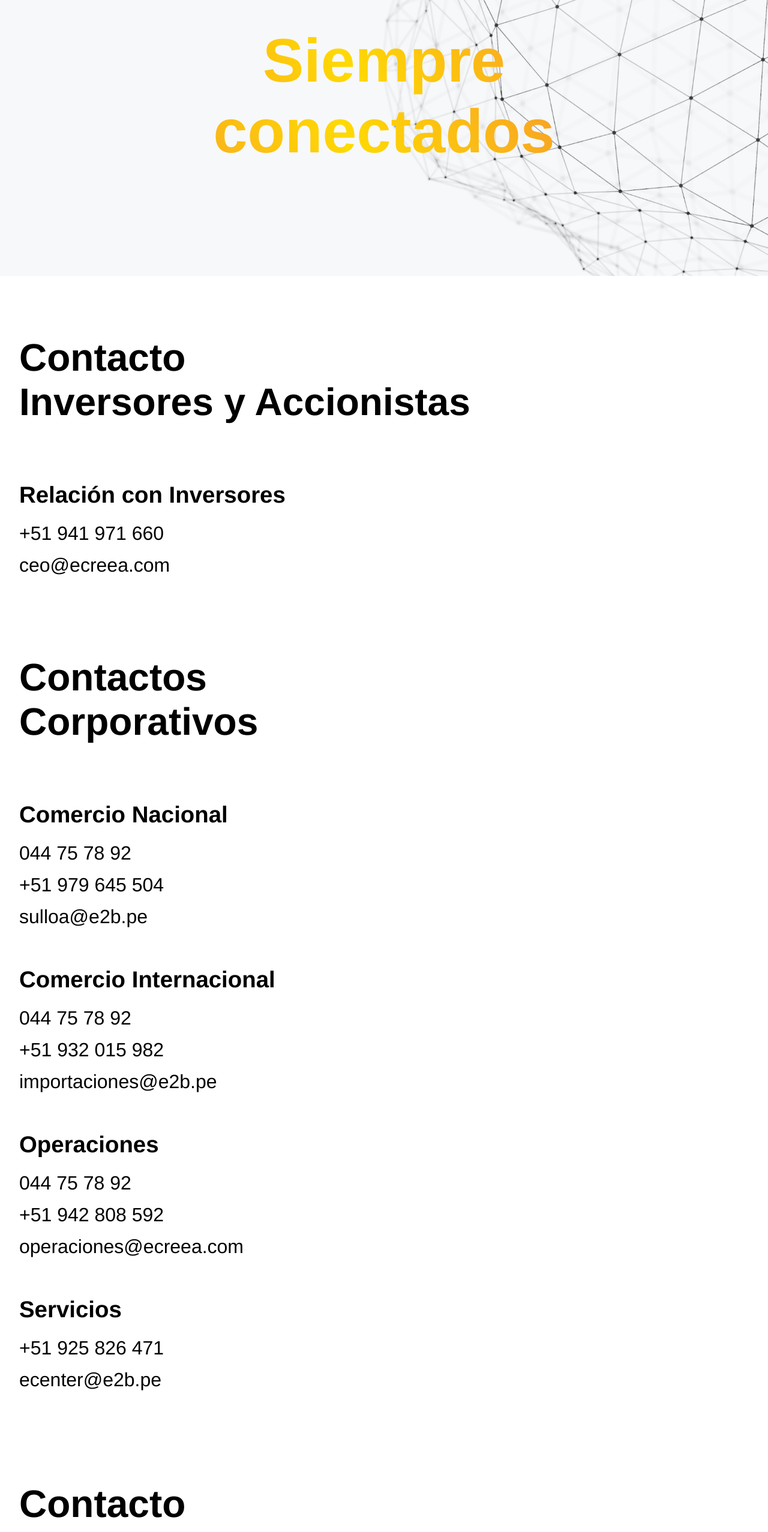
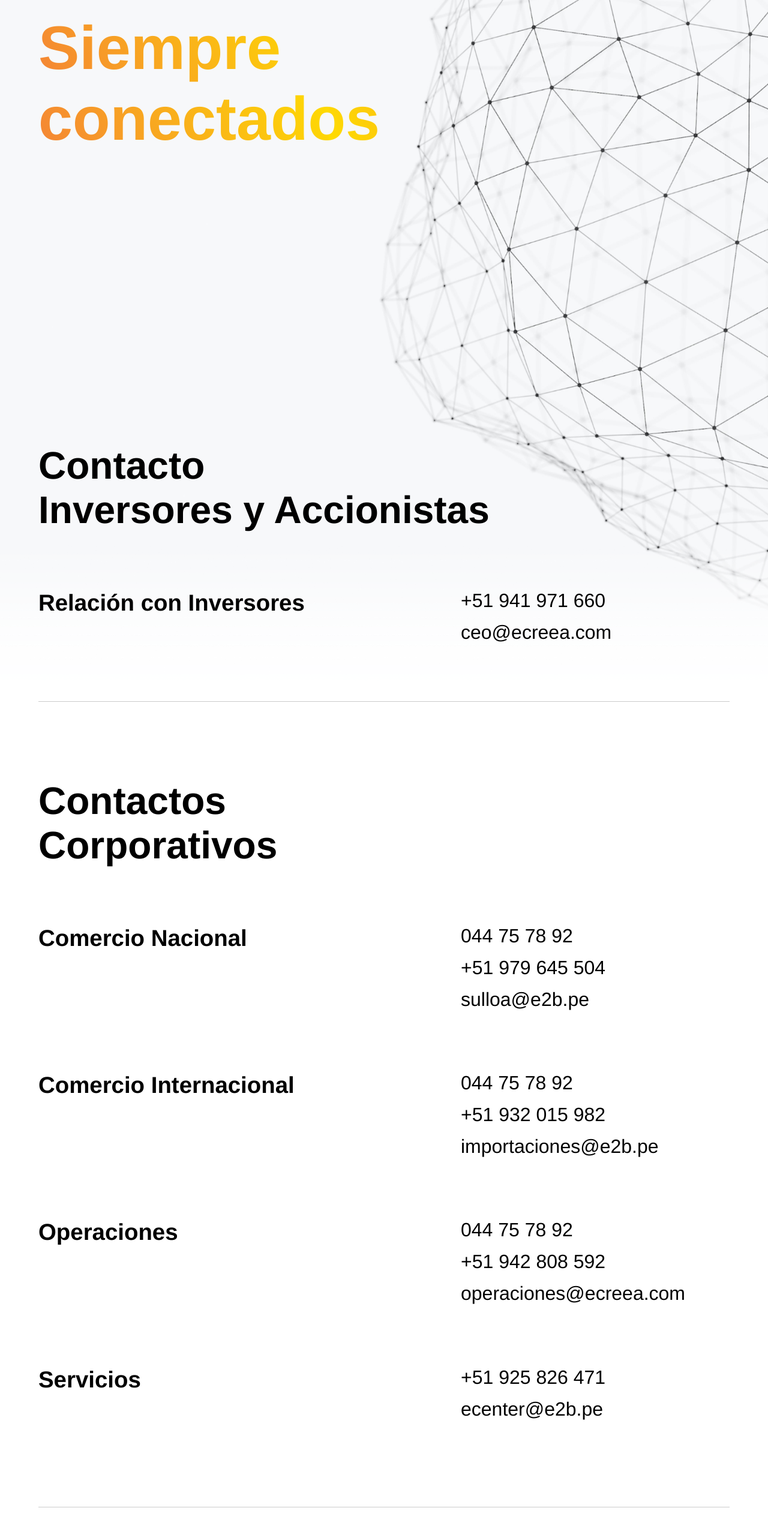
Before and after one commit to Ecreea-Company/ecreea-web-corp-frontend, a Next.js app: page /contacto in a window 1280 px wide. Shown: the part 140-2694 px from the top of the page at 60% size. Built offline with nearby package versions, Linux system fonts and the light colour scheme; no server answers.

Commit message:
feat: page contacto (desktop)

```diff
--- a/pages/contacto/index.tsx
+++ b/pages/contacto/index.tsx
@@ -2,13 +2,14 @@
 import styles from '@styles/contacto/Contacto.module.scss'
 import { Contactos } from '@/pages/contacto/components'
 import type { NextPage } from 'next'
-import { Datos1, Datos2, Datos3, Datos4, Datos5, Datos6 } from '@/data/contacto.data'
+import { Datos1, Datos2, Datos3, Datos4, Datos5, Datos6 } from '@/data'
 
 const Sostenibilidad: NextPage = () => {
   return (
     <Public titlePage="Contacto">
       <>
       <div className={styles.Section}>
+        <div className={styles.Fondo}>
           <div className={styles.Container1}>
             <h1 className={styles.Container1__title}>
             Siempre
@@ -17,12 +18,14 @@
             conectados
             </h1>
           </div>
+        </div>
         <div className={styles.Container2}>
           <div className={styles.Titulo}>
             <h1 className={styles.Titulo__title}>Contacto</h1>
             <h1 className={styles.Titulo__title}>Inversores y Accionistas</h1>
           </div>
           <Contactos title={Datos1.title} text1={Datos1.text1} text2={Datos1.text2} ></Contactos>
+          <div className={styles.Line}></div>
         </div>
       </div>
 
@@ -40,11 +43,15 @@
       </div>
 
       <div className={styles.Section3}>
+      <div className={styles.Line}></div>
+        <div className={styles.Container}>
           <div className={styles.Titulo}>
             <h1 className={styles.Titulo__title}>Contacto</h1>
             <h1 className={styles.Titulo__title}>Talento</h1>
           </div>
           <Contactos title={Datos6.title} text1={Datos6.text1} text2={Datos6.text2} ></Contactos>
+        </div>
+        <div className={styles.Line}></div>
       </div>
 
       <div className={styles.Section4}>
@@ -53,18 +60,18 @@
           <h1 className={styles.Titulo__title}>corporativa</h1>
         </div>
         <div className={styles.Container}>
-          <div className={styles.Container__one}>
+          <div className={styles.Container__caja}>
             <p>Ecreea Company.</p>
             <p>Trujillo, Perú.</p>
           </div>
-          <div className={styles.Container__two}>
-            <p><b>RUC:</b> 20605479686</p>
+          <div className={styles.Container__caja}>
+            <p><span>RUC:</span> 20605479686</p>
             <div>
-              <p><b>N° de Partida registral:</b></p>
+              <span>N° de Partida registral:</span>
               <p>10234567890987654</p>
             </div>
           </div>
-          <div className={styles.Container__three}>
+          <div className={styles.Container__caja}>
             <p>Inscrito en el registro público de Trujillo, Perú</p>
           </div>
         </div>
--- /dev/null
+++ b/src/data/index.ts
@@ -0,0 +1 @@
+export * from './contacto/Contacto.data'
--- a/src/pages/contacto/components/contactos/Contactos.module.scss
+++ b/src/pages/contacto/components/contactos/Contactos.module.scss
@@ -1,8 +1,16 @@
+@use 'styles/mixins/mediaQueries';
+
 .Section {
-  display: flex;
-  flex-direction: column;
+  display: grid;
+  grid-template-rows: 0.5fr 1fr;
   text-align: left;
   gap: 1.5rem;
+
+  @include mediaQueries.for-desktop-new {
+    grid-template-columns: 1fr 1fr;
+    grid-template-rows: none;
+    gap: clamp(1.5rem,20vw,20rem);
+  }
 
   &__title {
     font-size: clamp(1.56rem,3vw,3.13rem);
--- a/styles/bases/_modesColor.scss
+++ b/styles/bases/_modesColor.scss
@@ -12,6 +12,7 @@
   --link-color: #4b4b4b;
   --shadow: rgba(0, 0, 0, 0.5);
   --logo-ucv: #001E42;
+  --background-container: #EDEDED;
 }
 
 body[data-theme='dark'] {
@@ -26,4 +27,5 @@
   --link-color: #e8e8e8;
   --shadow: rgba(255, 255, 255, 0.5);
   --logo-ucv: white;
+  --background-container: #1E1E1E;
 }
--- a/styles/pages/contacto/Contacto.module.scss
+++ b/styles/pages/contacto/Contacto.module.scss
@@ -3,20 +3,41 @@
 
 .Section {
   @include utilities.section(160vh);
+  @include mediaQueries.for-desktop-new {
+    @include utilities.background-image(
+    url('/pages/contacto/bg-contacto.png')
+    );
+    background-color: white;
+    gap: clamp(1rem,20vw,20rem);
+  }
 
   display: grid;
   grid-template-columns: 1fr;
   grid-template-rows: 1fr 1fr;
 
-  .Container1 {
+  .Fondo {
+    @media (max-width: 960px) {
       @include utilities.background-image(
       url('/pages/contacto/bg-contacto.png')
       );
+      background-color: white;
+    }
 
       display: flex;
       justify-content: center;
       flex-direction: column;
+
+    .Container1 {
+
+      margin: clamp(1rem,5vw,5rem);
+      display: flex;
+      justify-content: center;
+      flex-direction: column;
       text-align: center;
+
+      @include mediaQueries.for-desktop-new {
+        text-align: left;
+      }
 
       &__title {
         font-size: clamp(3.8rem,8vw,9rem);
@@ -37,13 +58,21 @@
         }
       }
     }
+  }
 
   .Container2 {
     display: flex;
     justify-content: center;
     flex-direction: column;
-    margin: 2rem;
+    margin: clamp(2rem,5vw,5rem);
     gap: 6rem;
+
+
+  .Line {
+    height: .05rem;
+    width: 100%;
+    background-color: #CBCBCB;
+  }
 
     .Titulo {
       &__title {
@@ -65,8 +94,9 @@
   display: flex;
   justify-content: center;
   flex-direction: column;
-  margin: 2rem;
+  margin: clamp(2rem,5vw,5rem);
   gap: 6rem;
+  padding-bottom: 5rem;
 
   .Titulo {
     &__title {
@@ -79,16 +109,26 @@
   .Texto {
     display: flex;
     flex-direction: column;
-    gap: 4rem;
+    gap: clamp(4rem,8vw,8rem);
   }
 }
 
 .Section3 {
   @include utilities.section(80vh);
   display: flex;
-  justify-content: center;
+  justify-content: space-between;
   flex-direction: column;
-  margin: 2rem;
+  margin: clamp(2rem,5vw,5rem);
+
+  .Line {
+    height: .05rem;
+    width: 100%;
+    background-color: #CBCBCB;
+  }
+
+  .Container {
+    display: flex;
+    flex-direction: column;
     gap: 6rem;
 
     .Titulo {
@@ -99,14 +139,15 @@
       }
     }
   }
+}
 
 .Section4 {
-  background-color: #EDEDED;
+  background-color: var(--background-container);
   display: flex;
   justify-content: center;
   flex-direction: column;
   text-align: center;
-  margin: 2rem;
+  margin: clamp(2rem,5vw,5rem);
   padding: 5rem 2.5rem 5rem 2.5rem;
   gap: 3rem;
 
@@ -130,11 +171,26 @@
     flex-direction: column;
     gap: 3rem;
     font-size: clamp(1.13rem,2.5vw,2.5rem);
+    font-family: 'Helvetica Light';
+    @include mediaQueries.for-desktop-new {
+      flex-direction: row;
+      text-align: left;
+      justify-content: space-around;
+    }
 
-    &__two {
+    span{
+      font-family: 'Helvetica';
+    }
+
+    &__caja {
       display: flex;
       flex-direction: column;
       gap: 1rem;
+      @include mediaQueries.for-desktop-new {
+        width: 23%;
+
       }
     }
+
   }
+}
```
Also changed, not shown: src/data/contacto/Contacto.data.ts (renamed from src/data/contacto.data.ts). Lines whose indentation alone changed are shown as unchanged.
